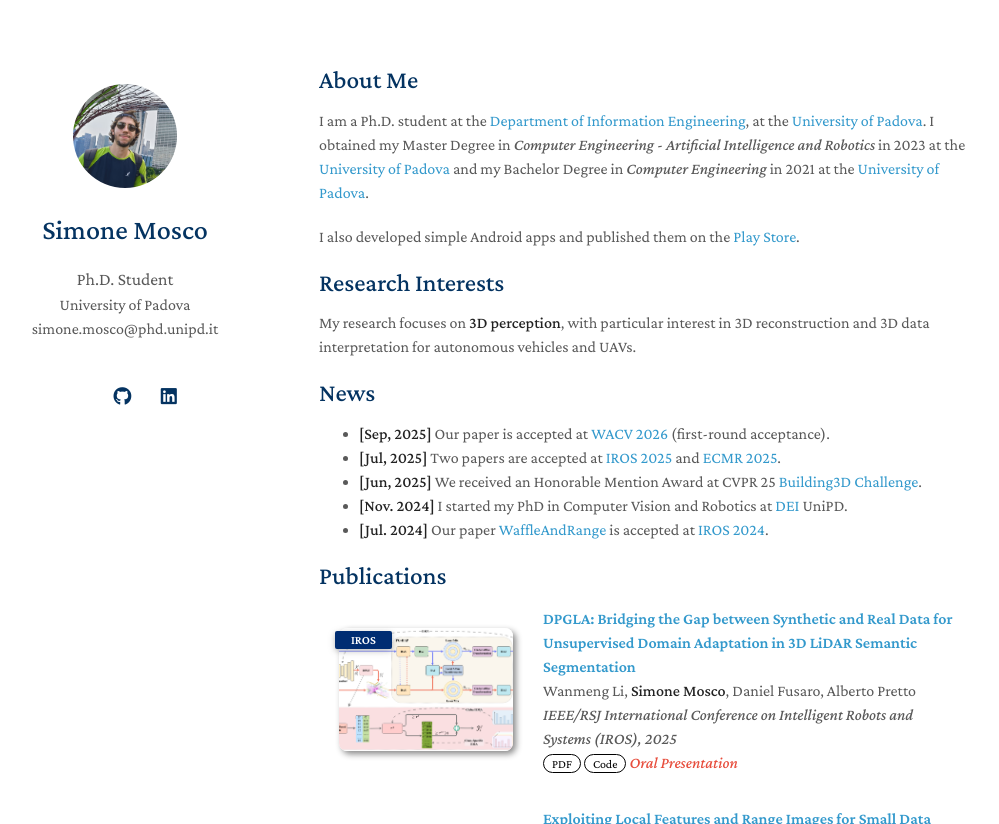
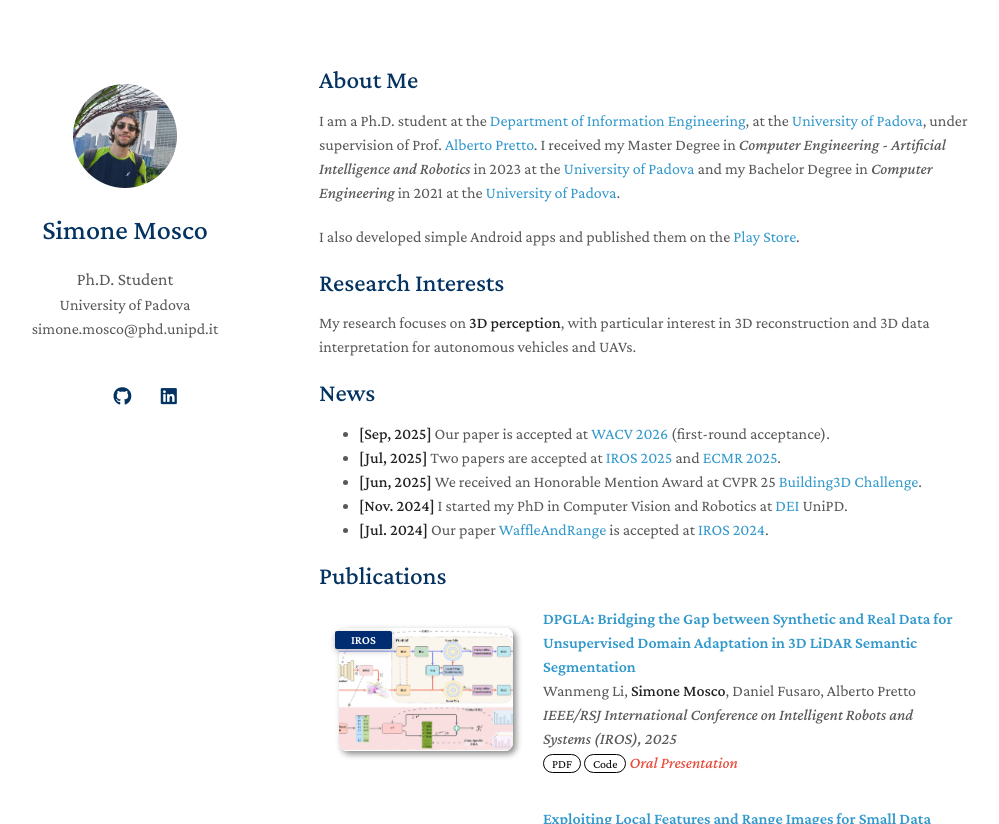
Before and after one commit to SiMoM0/simom0.github.io, a Jekyll site: the page built from index.md, in a window 1280 px wide and 900 px high, cut to the strip 0-824 px from the top of the window. Shown: the whole strip, without its empty margins (151-1150 px from the left). Built offline with Jekyll 4.4.1, drawn with Linux system fonts in a browser that asks for light colours; a style sheet for code colours, icons or effects is not loaded; our own code applies the rules of GitHub Pages for plain Markdown files.

Commit message:
update info

```diff
--- a/index.md
+++ b/index.md
@@ -4,7 +4,7 @@ layout: homepage
 
 ## About Me
 
-I am a Ph.D. student at the [Department of Information Engineering](https://www.dei.unipd.it/), at the [University of Padova](https://www.unipd.it/). I obtained my Master Degree in *Computer Engineering - Artificial Intelligence and Robotics* in 2023 at the [University of Padova](https://www.unipd.it/) and my Bachelor Degree in *Computer Engineering* in 2021 at the [University of Padova](https://www.unipd.it/).
+I am a Ph.D. student at the [Department of Information Engineering](https://www.dei.unipd.it/), at the [University of Padova](https://www.unipd.it/), under supervision of Prof. [Alberto Pretto](https://albertopretto.altervista.org/). I received my Master Degree in *Computer Engineering - Artificial Intelligence and Robotics* in 2023 at the [University of Padova](https://www.unipd.it/) and my Bachelor Degree in *Computer Engineering* in 2021 at the [University of Padova](https://www.unipd.it/).
 
 I also developed simple Android apps and published them on the [Play Store](https://play.google.com/store/apps/dev?id=9156799026580612705).
 
```
